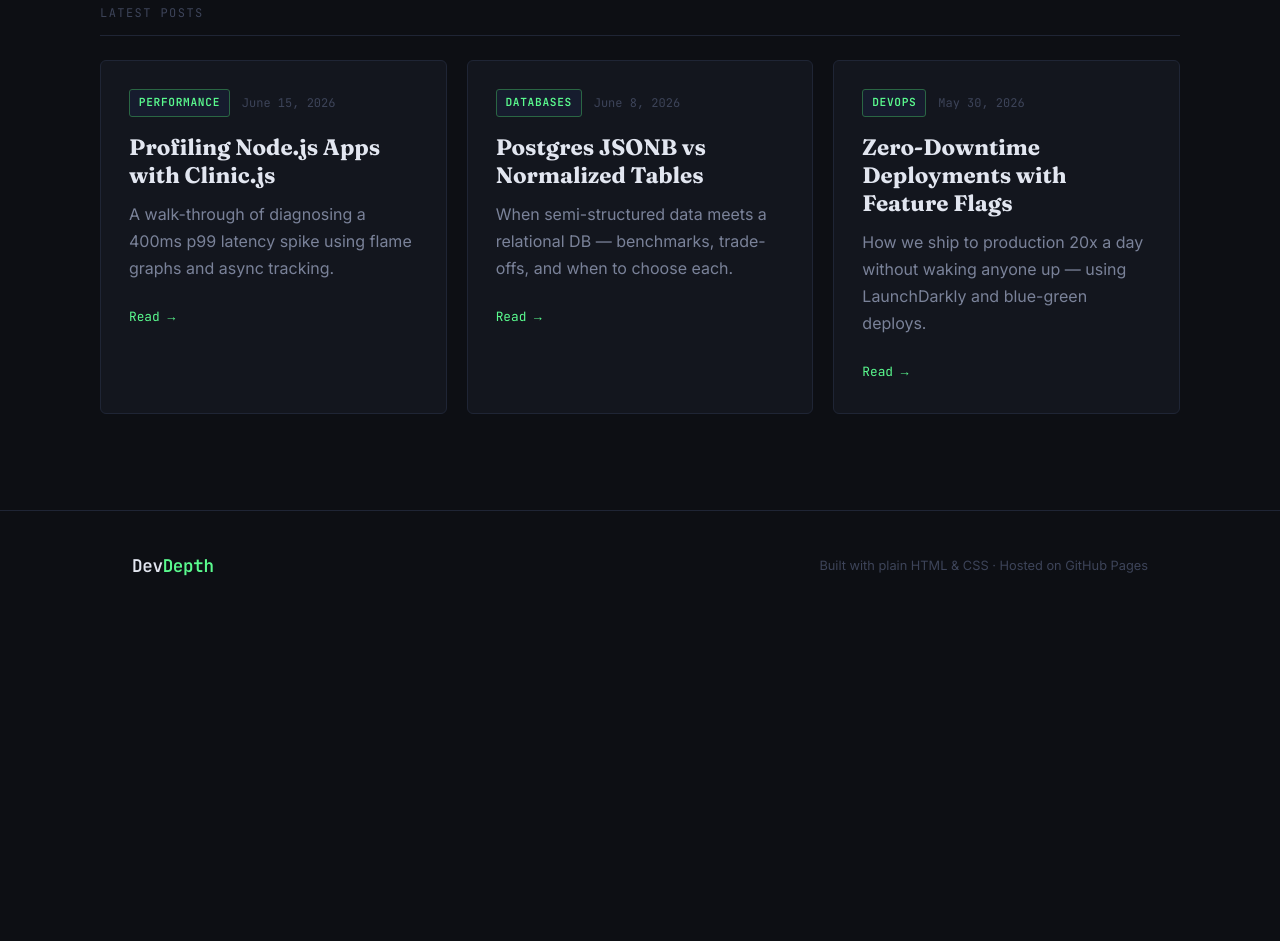
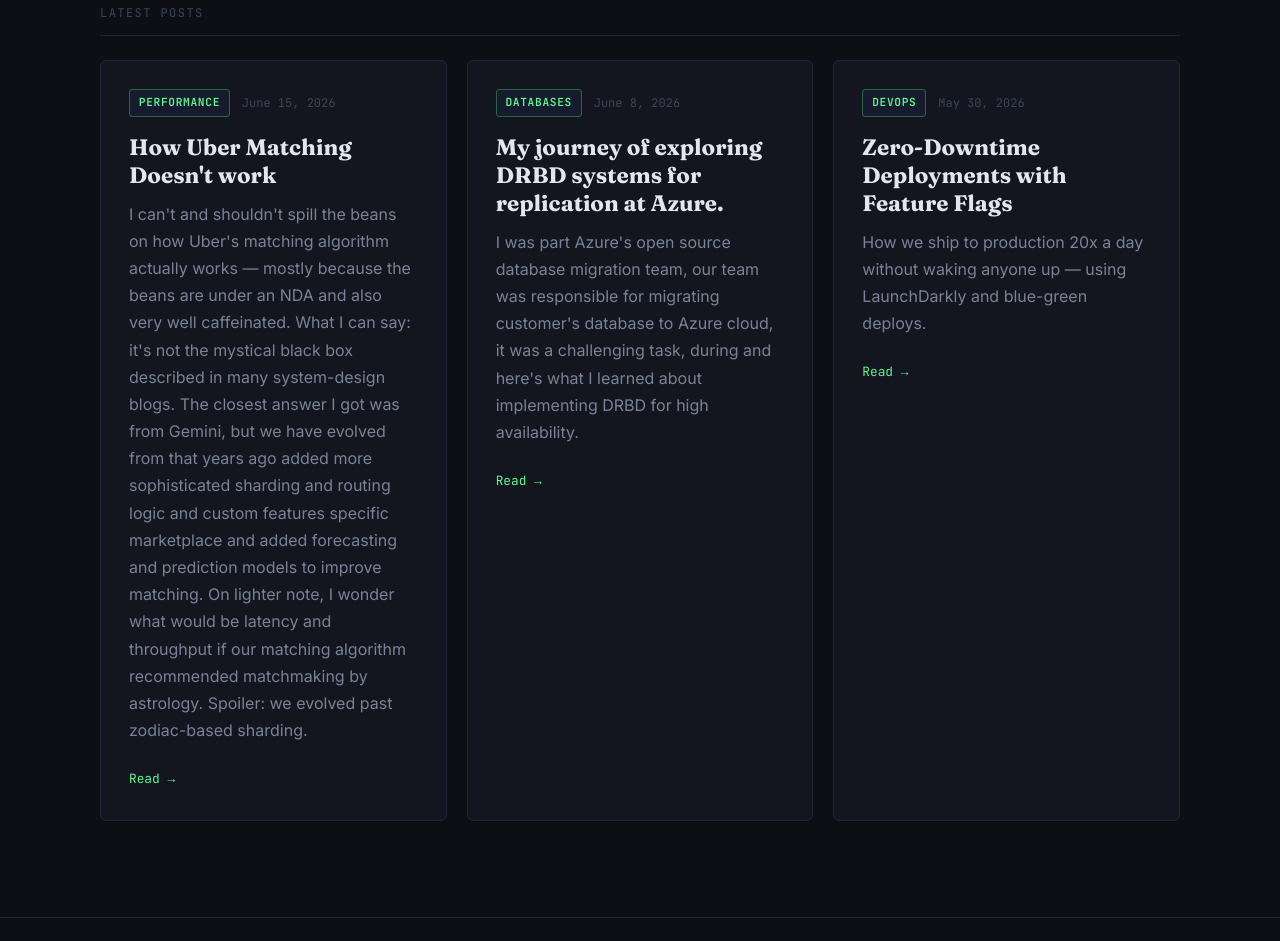
Before and after one commit to sumitdvlp/sumitdvlp.github.io, a plain HTML site: page index.html in a window 1280 px wide. Shown: the part 1080-2021 px from the top of the page. Before the commit the page ends 1700 px from the top, so only its background shows below. Drawn offline with Linux system fonts and the light colour scheme.

Commit message:
uber bog

```diff
--- a/index.html
+++ b/index.html
@@ -59,8 +59,9 @@
           <span class="tag">Performance</span>
           <span class="post-date">June 15, 2026</span>
         </div>
-        <h3 class="post-card__title"><a href="posts/getting-started.html">Profiling Node.js Apps with Clinic.js</a></h3>
-        <p class="post-card__excerpt">A walk-through of diagnosing a 400ms p99 latency spike using flame graphs and async tracking.</p>
+        <h3 class="post-card__title"><a href="posts/getting-started.html">How Uber Matching Doesn't work</a></h3>
+        <p class="post-card__excerpt">I can't and shouldn't spill the beans on how Uber's matching algorithm actually works — mostly because the beans are under an NDA and also very well caffeinated. What I can say: it's not the mystical black box described in many system-design blogs. The closest answer I got was from Gemini, but we have evolved from that years ago added more sophisticated sharding and routing logic and custom features specific marketplace and added forecasting and prediction models to improve matching.
+          On lighter note, I wonder what would be latency and throughput if our matching algorithm recommended matchmaking by astrology. Spoiler: we evolved past zodiac-based sharding.</p>
         <a href="posts/getting-started.html" class="post-link">Read →</a>
       </article>
 
@@ -69,8 +70,10 @@
           <span class="tag">Databases</span>
           <span class="post-date">June 8, 2026</span>
         </div>
-        <h3 class="post-card__title"><a href="posts/getting-started.html">Postgres JSONB vs Normalized Tables</a></h3>
-        <p class="post-card__excerpt">When semi-structured data meets a relational DB — benchmarks, trade-offs, and when to choose each.</p>
+        <h3 class="post-card__title"><a href="posts/getting-started.html">My journey of exploring DRBD systems for replication at Azure.</a></h3>
+        <p class="post-card__excerpt">I was part Azure's open source database migration team, our team was responsible for migrating customer's database to Azure cloud, it was a challenging task,
+        during
+          and here's what I learned about implementing DRBD for high availability.</p>
         <a href="posts/getting-started.html" class="post-link">Read →</a>
       </article>
 
```
